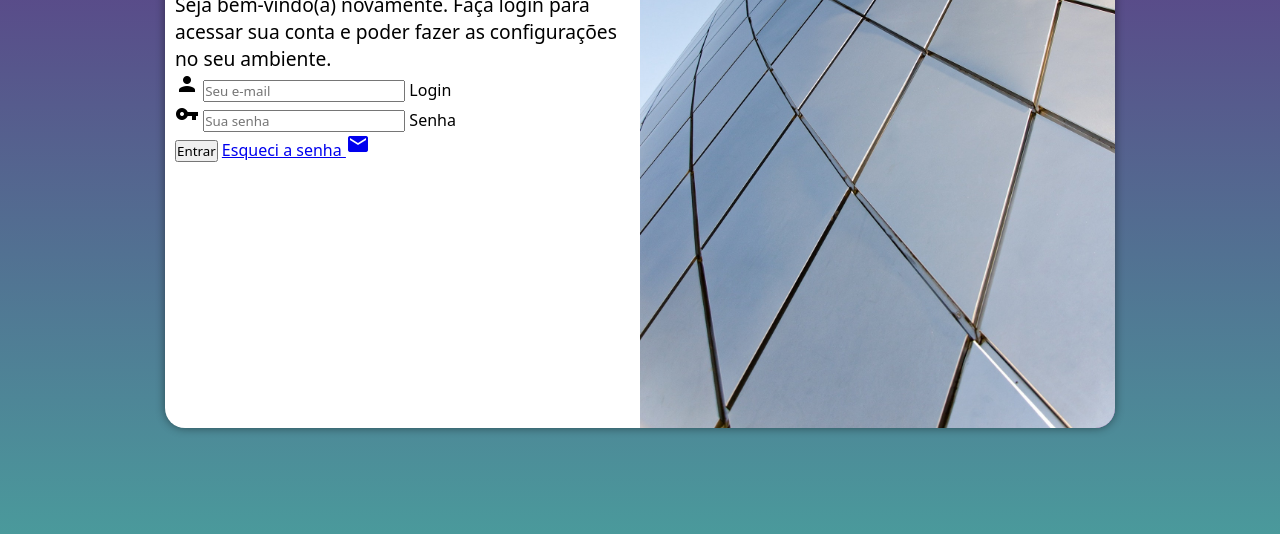
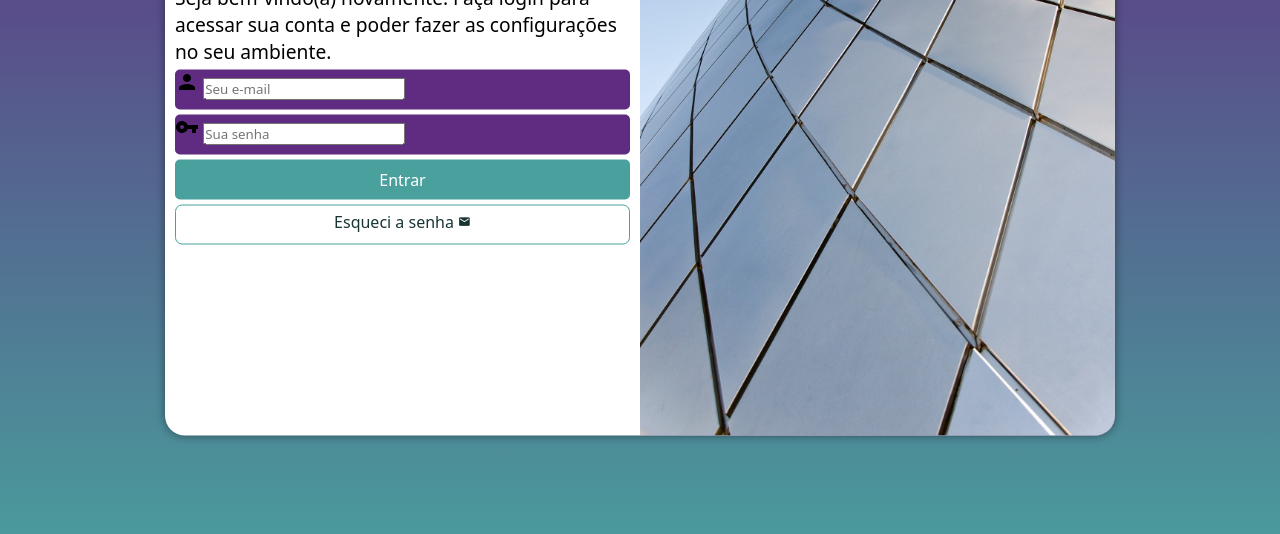
Before and after one commit to fernandosaviogo/Projeto-login, a plain HTML site: page index.html in a window 1280 px wide. Shown: the part 222-756 px from the top of the page. Drawn offline with Linux system fonts and the light colour scheme.

Commit message:
formatação da tela de login

```diff
--- a/estilos/style.css
+++ b/estilos/style.css
@@ -34,7 +34,7 @@ section#login {
 
     background-color: white;
     width: 250px;
-    height: 500px;
+    height: 515px;
     border-radius: 20px;
     box-shadow: 0px 0px 10px rgba(0, 0, 0, 0.452);
 
@@ -63,3 +63,55 @@ div#formulario > h1 {
 div#formulario > p {
     font-size: 0.8em;
 }
+
+form > div.campo {
+    background-color: #5f2c82;
+    display: block;
+    width: 100%;
+    height: 40px;
+    border-radius: 5px;
+    margin: 5px 0px;
+}
+
+div.campo > label {
+    display: none;
+}
+
+form > input[type=submit] {  /* Botão entrar */
+    display: block;
+    font-size: 1em;
+    width: 100%;
+    height: 40px;
+    background-color: #49a09d;
+    color: white;
+    border: none;
+    border-radius: 5px;
+    cursor: pointer;
+}
+
+form > input[type=submit]:hover {
+    background-color: #193635;
+}
+
+form > a.botao {
+    display: block;
+    text-align: center;
+    font-size: 1em;
+    width: 100%;
+    height: 40px;
+    padding-top: 5px;
+    margin-top: 5px;
+    background-color: white;
+    color: #183534;
+    border: 1px solid #49a09d;
+    border-radius: 7px;
+    text-decoration: none;
+}
+
+form > a.botao:hover {
+    background-color: #49a09d;
+}
+
+form > a.botao > i {
+    font-size: 0.8em;
+}
--- a/index.html
+++ b/index.html
@@ -31,7 +31,7 @@
                         <label for="isenha">Senha<label></label>
                     </div>
                     <input type="submit" value="Entrar">
-                    <a href="esqueci.html">
+                    <a href="esqueci.html" class="botao">
                         Esqueci a senha <i class="material-icons">mail</i>
                     </a>
 
```
